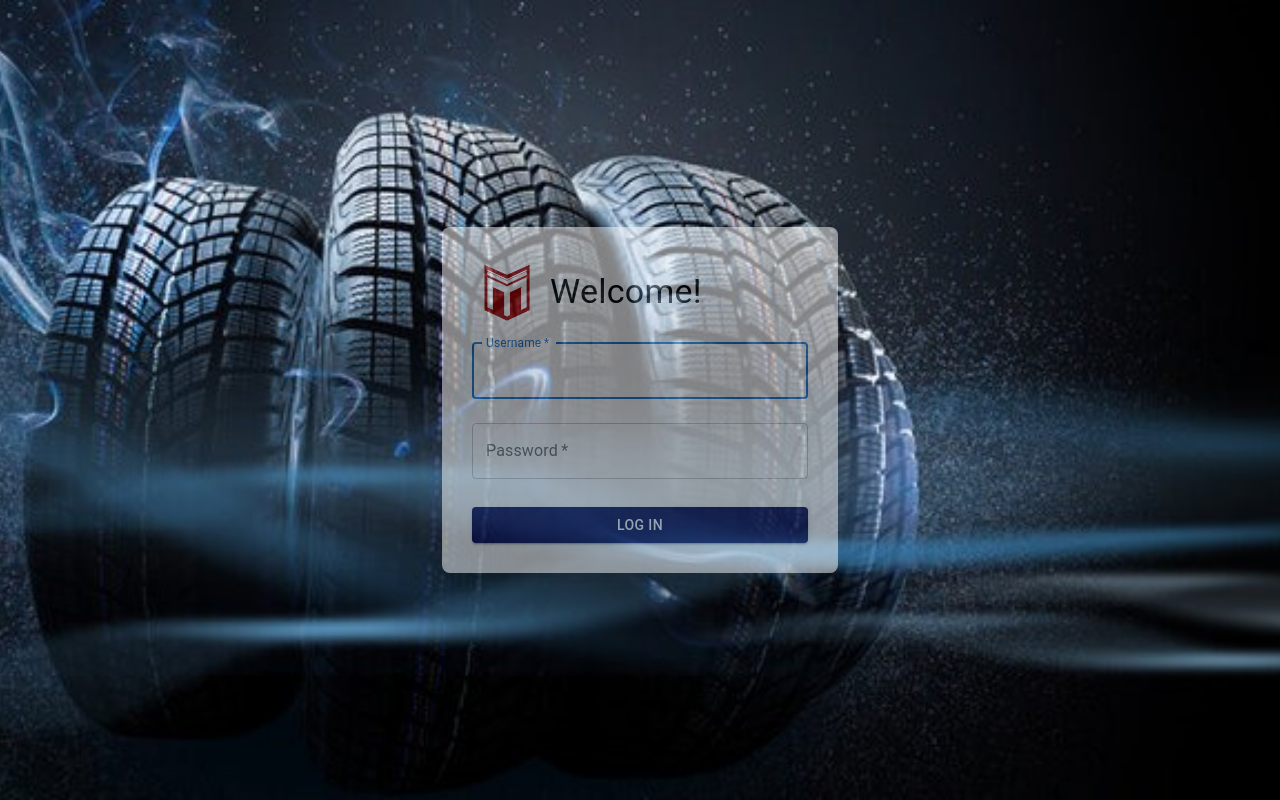
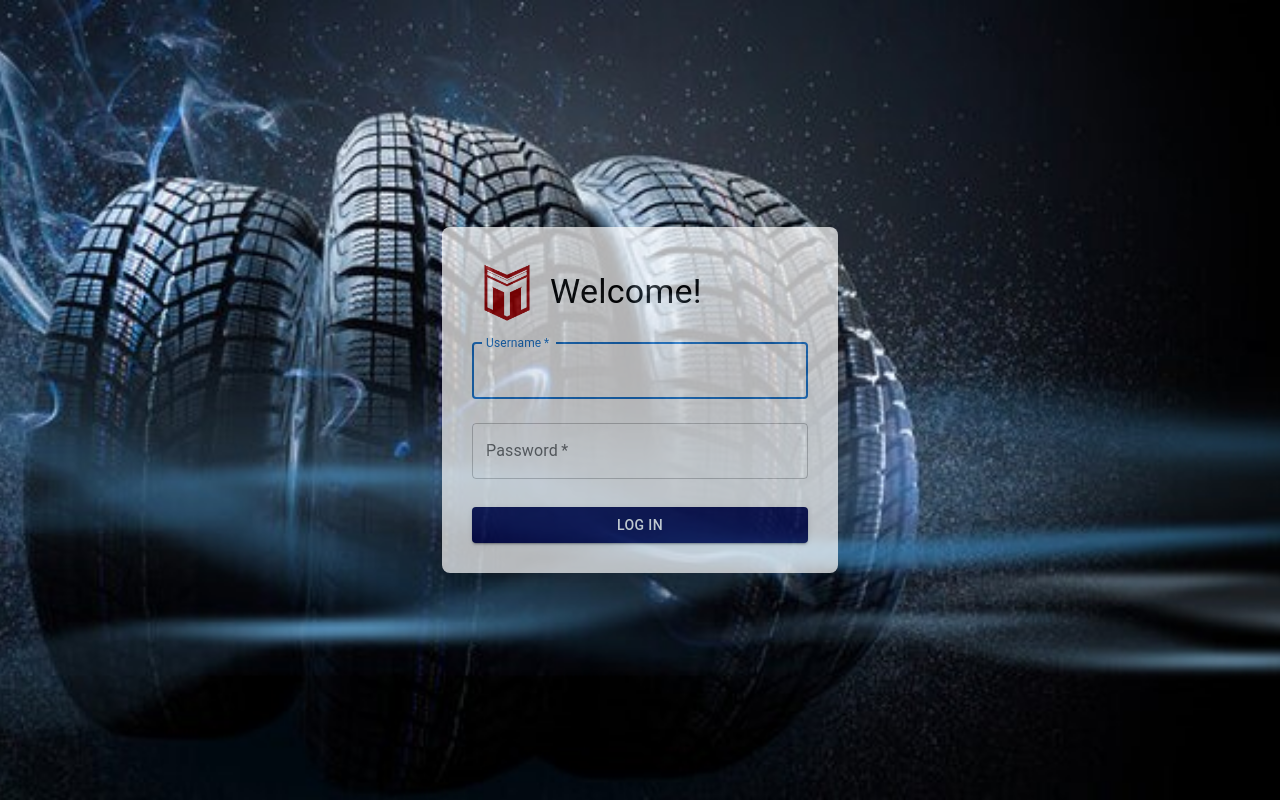
Before and after one commit to charuniweerakoon/SDP, a React (Create React App) app in the folder client/: page /login in a window 1280 px wide. Built offline with nearby package versions, Linux system fonts and the light colour scheme.

Commit message:
login modified

```diff
--- a/client/src/pages/Shop/Login.jsx
+++ b/client/src/pages/Shop/Login.jsx
@@ -155,7 +155,7 @@ const LoginBox = styled(Box)({
   alignItems: 'center',
   backgroundColor: 'white',
   padding: '30px',
-  opacity: 0.5,
+  opacity: 0.7,
   borderRadius: '8px',
   boxShadow: '0 4px 8px rgba(0, 0, 0, 0.1)',
 });
```
